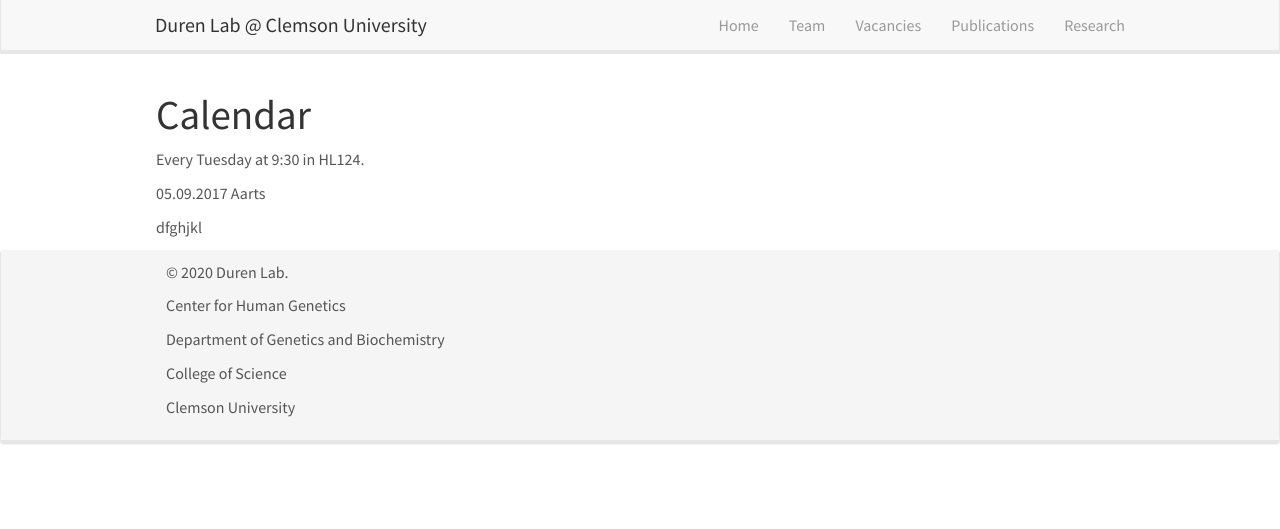
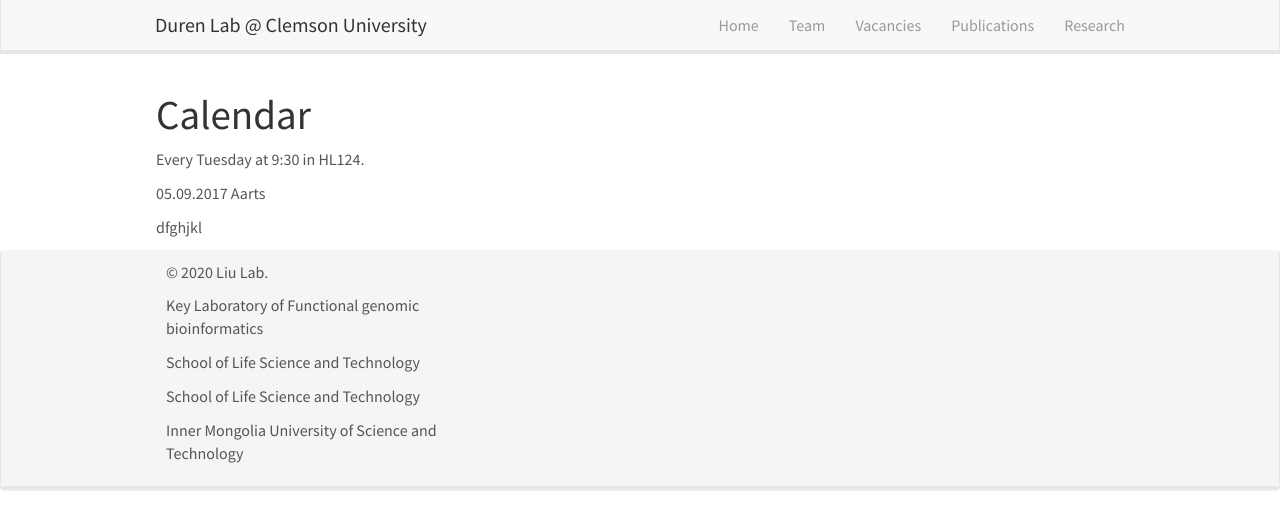
Before and after one commit to 6guojun/6guojun.github.io, a Jekyll site: the page built from _pages/mini_lecture_series.md, in a window 1280 px wide. Shown: the top 529 px of the page. Built offline with Jekyll 4.4.1, drawn with Linux system fonts in a browser that asks for light colours; nearby versions of some CDN libraries.

Commit message:
Update footer.html

```diff
--- a/_includes/footer.html
+++ b/_includes/footer.html
@@ -4,11 +4,11 @@
 	  <div class="row">
 		<div class="col-sm-4">
 
-		  <p>&copy 2020 Duren Lab.
-              <p> Center for Human Genetics </p>
-	      <p> Department of Genetics and Biochemistry </p>
-	      <p> College of Science </p>
-	      <p> Clemson University </p>
+		  <p>&copy 2020 Liu Lab.
+              <p> Key Laboratory of Functional genomic bioinformatics </p>
+	      <p> School of Life Science and Technology </p>
+	      <p> School of Life Science and Technology </p>
+	      <p> Inner Mongolia University of Science and Technology </p>
 
 		   <p>  </p><p>
 
```
